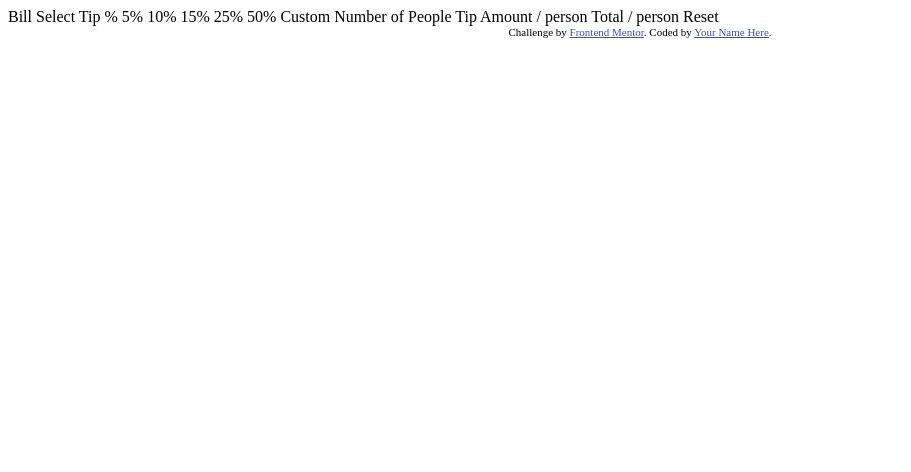
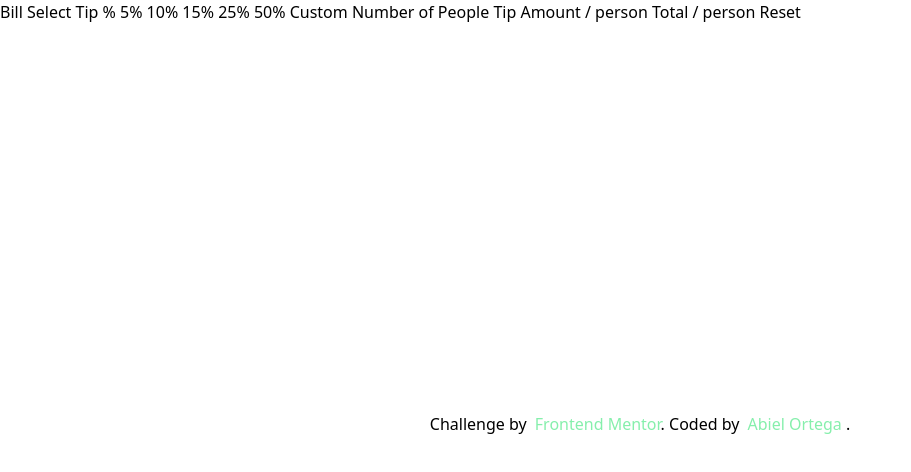
Before and after one commit to Abiel101/Splitter_Tip-Calculator-App, a website: page index.html in a window 1280 px wide. Shown: the whole page, without its empty margins (0-911 px from the left). Drawn offline with nearby package versions, Linux system fonts and the light colour scheme.

Commit message:
Set up the enviroment for tailwind CSS and nodejs

```diff
--- a/index.html
+++ b/index.html
@@ -3,16 +3,18 @@
 <head>
   <meta charset="UTF-8">
   <meta name="viewport" content="width=device-width, initial-scale=1.0"> <!-- displays site properly based on user's device -->
-
-  <link rel="icon" type="image/png" sizes="32x32" href="./images/favicon-32x32.png">
+  <link rel="icon" type="image/png" sizes="32x32" href="./images/logo.svg">
 
   <title>Frontend Mentor | Tip calculator app</title>
 
-  <!-- Feel free to remove these styles or customise in your own stylesheet 👍 -->
-  <style>
-    .attribution { font-size: 11px; text-align: center; }
-    .attribution a { color: hsl(228, 45%, 44%); }
-  </style>
+  <!-- Styles link -->
+  <link rel="stylesheet" href="./public/styles.css">
+
+  <!-- Gsap CDN -->
+  <script src="https://cdnjs.cloudflare.com/ajax/libs/gsap/3.12.2/gsap.min.js"></script>
+  <script src="https://cdnjs.cloudflare.com/ajax/libs/gsap/3.12.2/EasePack.min.js"></script>
+  <!-- Split Tool (for splitting number and create better animation out of them) -->
+  <script src="https://unpkg.com/split-type"></script>
 </head>
 <body>
 
@@ -36,9 +38,14 @@
 
   Reset
 
-  <div class="attribution">
-    Challenge by <a href="https://www.frontendmentor.io?ref=challenge" target="_blank">Frontend Mentor</a>.
-    Coded by <a href="#">Your Name Here</a>.
+  <div class="w-full h-screen flex items-center justify-center snap-center">
+    <p class="text-center">Challenge by <a href="https://www.frontendmentor.io?ref=challenge" target="_blank" class="text-green-300 hover:text-purple-200 ml-1">Frontend Mentor</a>.
+    Coded by <a class="text-green-300 hover:text-purple-200 ml-1" href="https://www.frontendmentor.io/profile/Abiel101"> Abiel Ortega </a>.
+    </p>
   </div>
+
+  <!-- Javascript Scripts -->
+  <script src="./public/js/animation.js"></script>
+  <script src="./public/js/index.js"></script>
 </body>
 </html>
--- /dev/null
+++ b/src/styles.css
@@ -0,0 +1,3 @@
+@tailwind base;
+@tailwind components;
+@tailwind utilities;
--- /dev/null
+++ b/tailwind.config.js
@@ -0,0 +1,8 @@
+/** @type {import('tailwindcss').Config} **/
+module.exports = {
+  content: ["*.html"],
+  theme: {
+    extend: {},
+  },
+  plugins: [],
+}
```
Also changed, not shown: package.json (added, +16 -0 lines), public/js/animation.js (added), public/js/index.js (added), public/styles.css (added), 2 other files.
